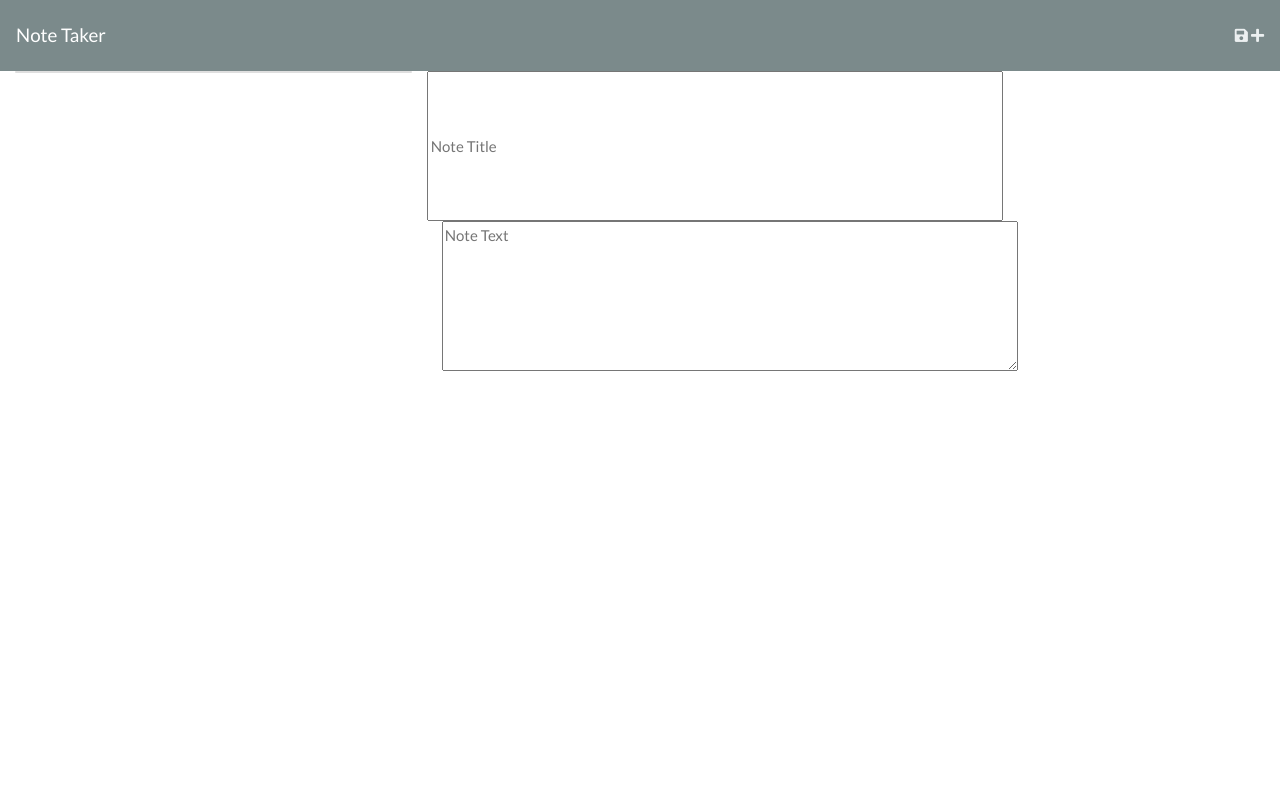
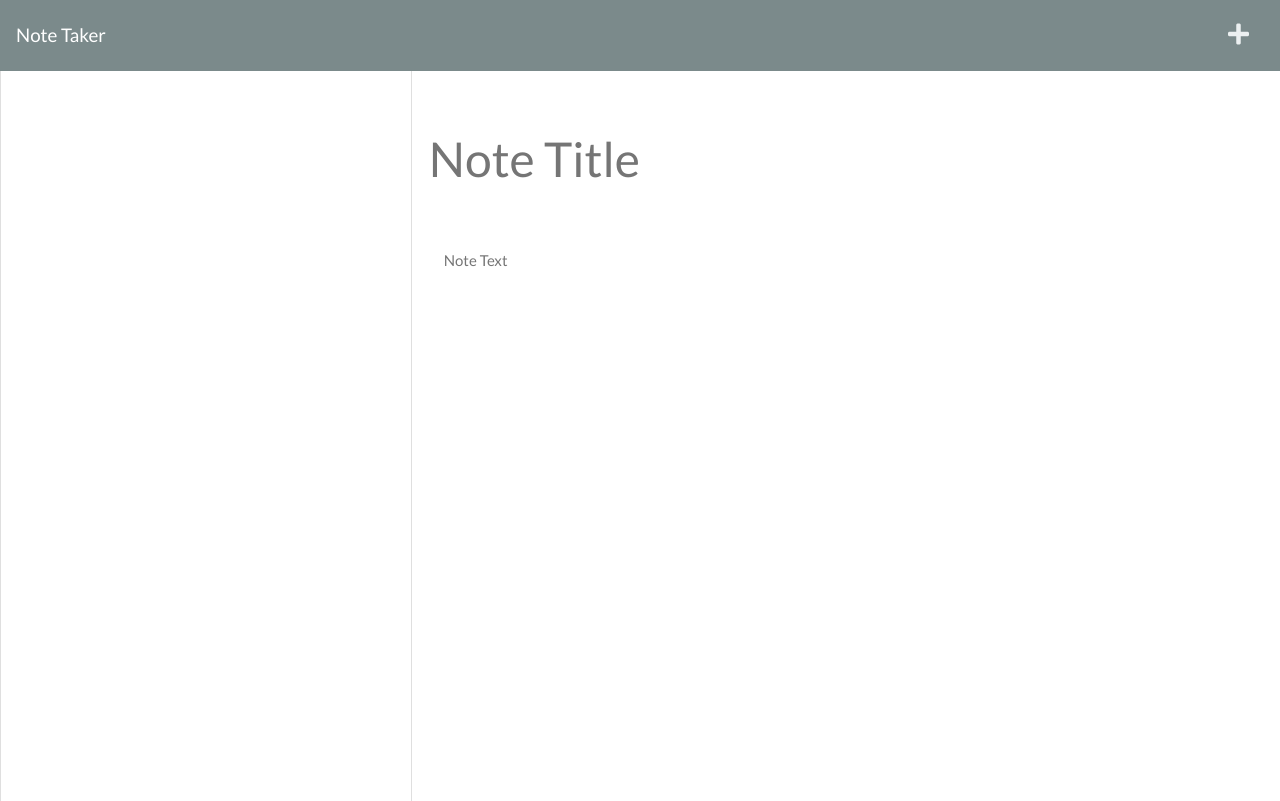
Before and after one commit to Angel-A15/AA-Note-Taker, a website: page public/notes.html in a window 1280 px wide. Drawn offline with nearby package versions, Linux system fonts and the light colour scheme; no server answers.

Commit message:
Pushing to Heroku

```diff
--- a/public/notes.html
+++ b/public/notes.html
@@ -15,7 +15,7 @@
       integrity="sha384-mzrmE5qonljUremFsqc01SB46JvROS7bZs3IO2EmfFsd15uHvIt+Y8vEf7N7fWAU"
       crossorigin="anonymous"
     />
-    <link rel="stylesheet" type="text/css" href="/assets/css/styles.css" />
+    <link rel="stylesheet" type="text/css" href="/assets/css/style.css" />
   </head>
 
   <body>
```
